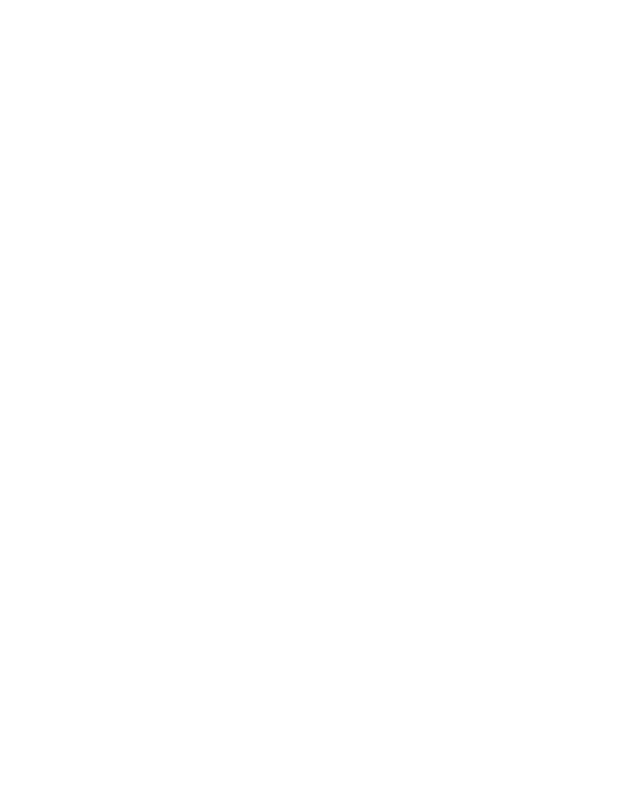
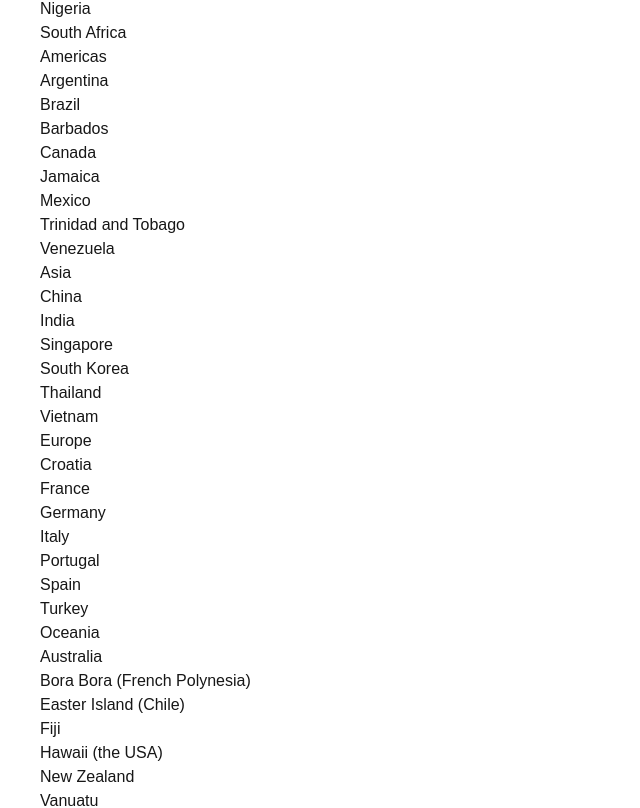
Before and after one commit to abuayaan01/rust-remediation, a React (Vite) app: page / in a window 1280 px wide. Shown: the part 8394-9202 px from the top of the page, without its empty margins (0-640 px from the left). Before the commit the page ends 8371 px from the top, so only its background shows below. Built offline with nearby package versions, Linux system fonts and the light colour scheme.

Commit message:
fix: flattening of deeply nested objects

```diff
--- a/src/MiniApp.tsx
+++ b/src/MiniApp.tsx
@@ -1,5 +1,6 @@
 import Container from "./components/Container";
 import { MiniNavbar } from "./components/MiniNavbar";
+import TravelPlan from "./components/NestedFlattening";
 import ProductList from "./components/ProductList";
 import RenderContainer from "./components/RenderContainer";
 import ThemeSwitcher from "./components/ThemeSwitcher";
@@ -16,6 +17,7 @@
           <MiniNavbar />
           <ProductList />
           <RenderContainer />
+          <TravelPlan />
           <Trap />
         </Container>
       </CartContextProvider>
--- /dev/null
+++ b/src/components/NestedFlattening/index.tsx
@@ -0,0 +1,43 @@
+import { useState } from 'react';
+import { initialTravelPlan } from './places.js';
+
+function PlaceTree({ id, placesById }) {
+  const place = placesById[id];
+  const childIds = place.childIds;
+  return (
+    <li>
+      {place.title}
+      {childIds.length > 0 && (
+        <ol>
+          {childIds.map(childId => (
+            <PlaceTree
+              key={childId}
+              id={childId}
+              placesById={placesById}
+            />
+          ))}
+        </ol>
+      )}
+    </li>
+  );
+}
+
+export default function TravelPlan() {
+  const [plan, setPlan] = useState(initialTravelPlan);
+  const root = plan[0];
+  const planetIds = root.childIds;
+  return (
+    <>
+      <h2>Places to visit</h2>
+      <ol>
+        {planetIds.map(id => (
+          <PlaceTree
+            key={id}
+            id={id}
+            placesById={plan}
+          />
+        ))}
+      </ol>
+    </>
+  );
+}
--- /dev/null
+++ b/src/components/NestedFlattening/places.ts
@@ -0,0 +1,247 @@
+export const initialTravelPlan = {
+    0: {
+      id: 0,
+      title: '(Root)',
+      childIds: [1, 42, 46],
+    },
+    1: {
+      id: 1,
+      title: 'Earth',
+      childIds: [2, 10, 19, 26, 34]
+    },
+    2: {
+      id: 2,
+      title: 'Africa',
+      childIds: [3, 4, 5, 6 , 7, 8, 9]
+    },
+    3: {
+      id: 3,
+      title: 'Botswana',
+      childIds: []
+    },
+    4: {
+      id: 4,
+      title: 'Egypt',
+      childIds: []
+    },
+    5: {
+      id: 5,
+      title: 'Kenya',
+      childIds: []
+    },
+    6: {
+      id: 6,
+      title: 'Madagascar',
+      childIds: []
+    },
+    7: {
+      id: 7,
+      title: 'Morocco',
+      childIds: []
+    },
+    8: {
+      id: 8,
+      title: 'Nigeria',
+      childIds: []
+    },
+    9: {
+      id: 9,
+      title: 'South Africa',
+      childIds: []
+    },
+    10: {
+      id: 10,
+      title: 'Americas',
+      childIds: [11, 12, 13, 14, 15, 16, 17, 18],
+    },
+    11: {
+      id: 11,
+      title: 'Argentina',
+      childIds: []
+    },
+    12: {
+      id: 12,
+      title: 'Brazil',
+      childIds: []
+    },
+    13: {
+      id: 13,
+      title: 'Barbados',
+      childIds: []
+    },
+    14: {
+      id: 14,
+      title: 'Canada',
+      childIds: []
+    },
+    15: {
+      id: 15,
+      title: 'Jamaica',
+      childIds: []
+    },
+    16: {
+      id: 16,
+      title: 'Mexico',
+      childIds: []
+    },
+    17: {
+      id: 17,
+      title: 'Trinidad and Tobago',
+      childIds: []
+    },
+    18: {
+      id: 18,
+      title: 'Venezuela',
+      childIds: []
+    },
+    19: {
+      id: 19,
+      title: 'Asia',
+      childIds: [20, 21, 22, 23, 24, 25],
+    },
+    20: {
+      id: 20,
+      title: 'China',
+      childIds: []
+    },
+    21: {
+      id: 21,
+      title: 'India',
+      childIds: []
+    },
+    22: {
+      id: 22,
+      title: 'Singapore',
+      childIds: []
+    },
+    23: {
+      id: 23,
+      title: 'South Korea',
+      childIds: []
+    },
+    24: {
+      id: 24,
+      title: 'Thailand',
+      childIds: []
+    },
+    25: {
+      id: 25,
+      title: 'Vietnam',
+      childIds: []
+    },
+    26: {
+      id: 26,
+      title: 'Europe',
+      childIds: [27, 28, 29, 30, 31, 32, 33],
+    },
+    27: {
+      id: 27,
+      title: 'Croatia',
+      childIds: []
+    },
+    28: {
+      id: 28,
+      title: 'France',
+      childIds: []
+    },
+    29: {
+      id: 29,
+      title: 'Germany',
+      childIds: []
+    },
+    30: {
+      id: 30,
+      title: 'Italy',
+      childIds: []
+    },
+    31: {
+      id: 31,
+      title: 'Portugal',
+      childIds: []
+    },
+    32: {
+      id: 32,
+      title: 'Spain',
+      childIds: []
+    },
+    33: {
+      id: 33,
+      title: 'Turkey',
+      childIds: []
+    },
+    34: {
+      id: 34,
+      title: 'Oceania',
+      childIds: [35, 36, 37, 38, 39, 40, 41],
+    },
+    35: {
+      id: 35,
+      title: 'Australia',
+      childIds: []
+    },
+    36: {
+      id: 36,
+      title: 'Bora Bora (French Polynesia)',
+      childIds: []
+    },
+    37: {
+      id: 37,
+      title: 'Easter Island (Chile)',
+      childIds: []
+    },
+    38: {
+      id: 38,
+      title: 'Fiji',
+      childIds: []
+    },
+    39: {
+      id: 40,
+      title: 'Hawaii (the USA)',
+      childIds: []
+    },
+    40: {
+      id: 40,
+      title: 'New Zealand',
+      childIds: []
+    },
+    41: {
+      id: 41,
+      title: 'Vanuatu',
+      childIds: []
+    },
+    42: {
+      id: 42,
+      title: 'Moon',
+      childIds: [43, 44, 45]
+    },
+    43: {
+      id: 43,
+      title: 'Rheita',
+      childIds: []
+    },
+    44: {
+      id: 44,
+      title: 'Piccolomini',
+      childIds: []
+    },
+    45: {
+      id: 45,
+      title: 'Tycho',
+      childIds: []
+    },
+    46: {
+      id: 46,
+      title: 'Mars',
+      childIds: [47, 48]
+    },
+    47: {
+      id: 47,
+      title: 'Corn Town',
+      childIds: []
+    },
+    48: {
+      id: 48,
+      title: 'Green Hill',
+      childIds: []
+    }
+  };
```
